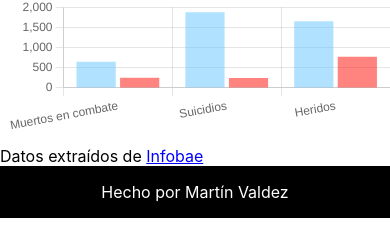
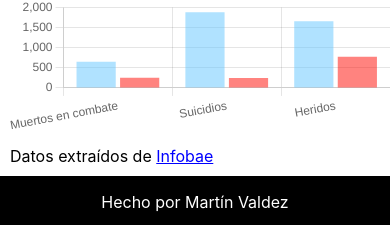
Before and after one commit to martinval11/tr_malvinas, a React (Create React App) app: page / in a window 390 px wide. Shown: the part 2701-2926 px from the top of the page. Built offline with nearby package versions, Linux system fonts and the light colour scheme.

Commit message:
Update Home.module.css

```diff
--- a/src/Home.module.css
+++ b/src/Home.module.css
@@ -118,7 +118,7 @@
   }
 
   .charts div {
-    padding-top: 10px;
+    padding: 10px;
   }
 }
 
```
